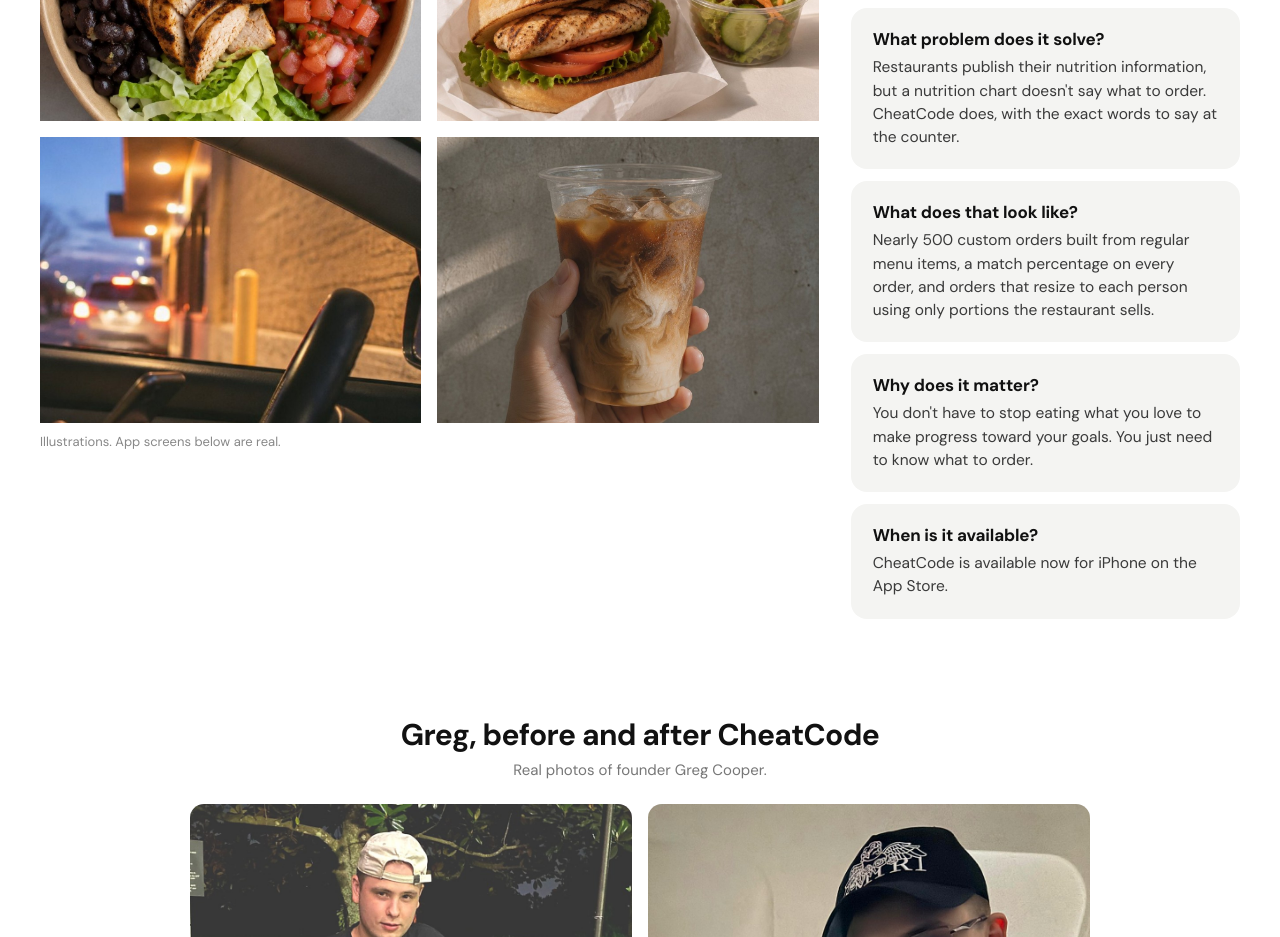
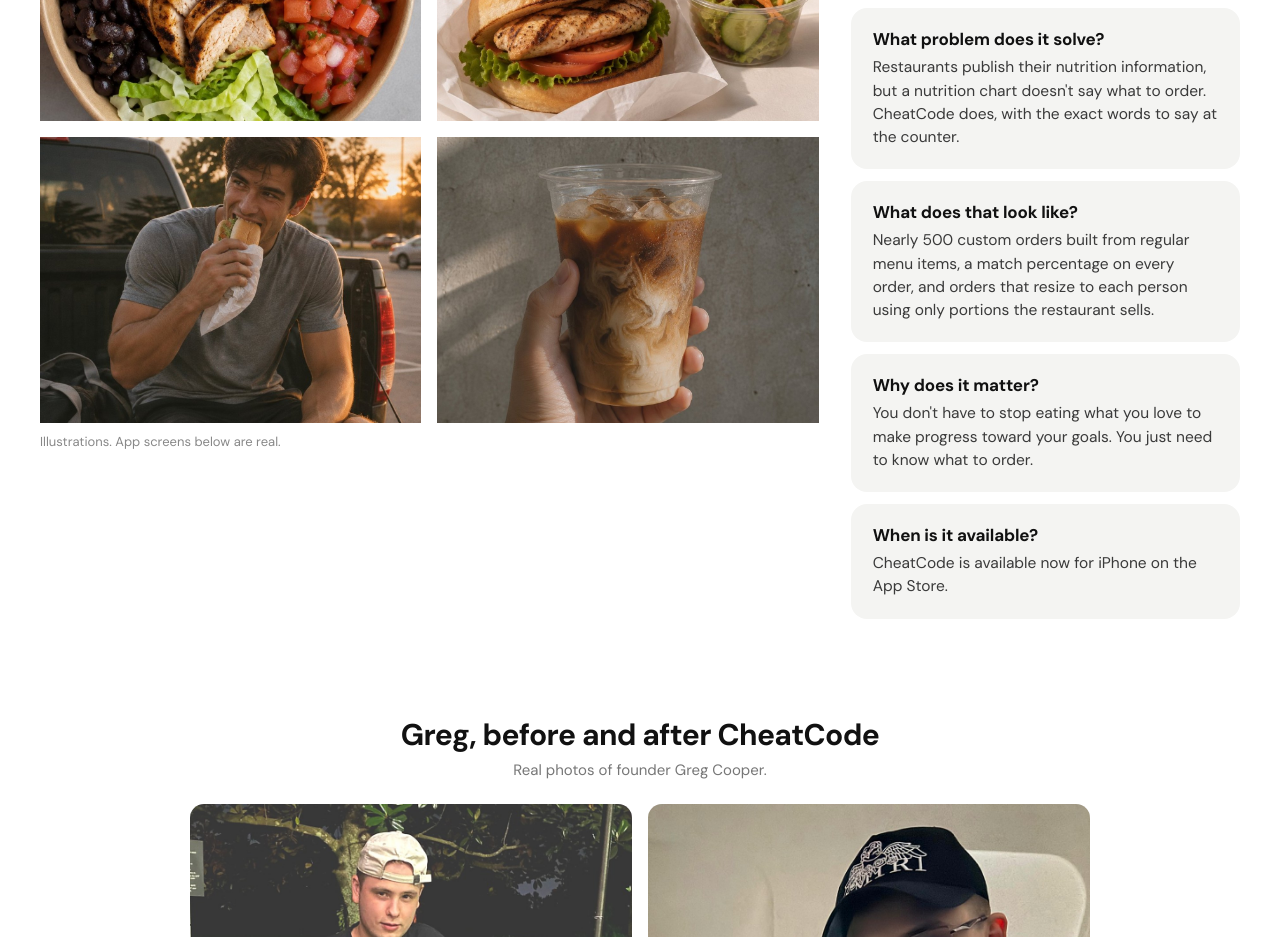
Before and after one commit to JU1CYCOOP/cheatcode-site, a plain HTML site: page press/index.html in a window 1280 px wide. Shown: the part 1080-2017 px from the top of the page. Drawn offline with Linux system fonts and the light colour scheme.

Commit message:
Press gallery: sub photo instead of drive-thru window

```diff
--- a/press/index.html
+++ b/press/index.html
@@ -136,7 +136,7 @@ footer .legal{color:#8a8a8a;align-self:flex-end}
   <div class="cols">
     <a href="launch/img/bowl.jpg"><img src="launch/img/w-bowl.jpg" alt="Burrito bowl with chicken and fajita veggies (illustration)"></a>
     <a href="launch/img/stilllife.jpg"><img src="launch/img/w-stilllife.jpg" alt="Grilled chicken sandwich, side salad and iced coffee (illustration)"></a>
-    <a href="launch/img/tile-window.jpg"><img src="launch/img/w-window.jpg" alt="Phone in hand at the drive-thru (illustration)"></a>
+    <a href="launch/img/tailgate.jpg"><img src="launch/img/w-tailgate.jpg" alt="Eating a sub after the gym (illustration)"></a>
     <a href="launch/img/coffee.jpg"><img src="launch/img/w-coffee.jpg" alt="Iced coffee (illustration)"></a>
   </div>
   <p class="galnote">Illustrations. App screens below are real.</p>
```
Also changed, not shown: press/launch/index.html (+1 -1 lines), press/launch/img/w-tailgate.jpg (added).
